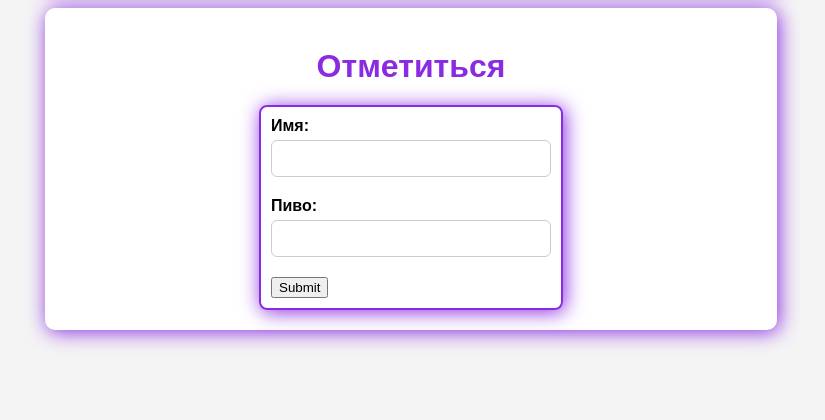
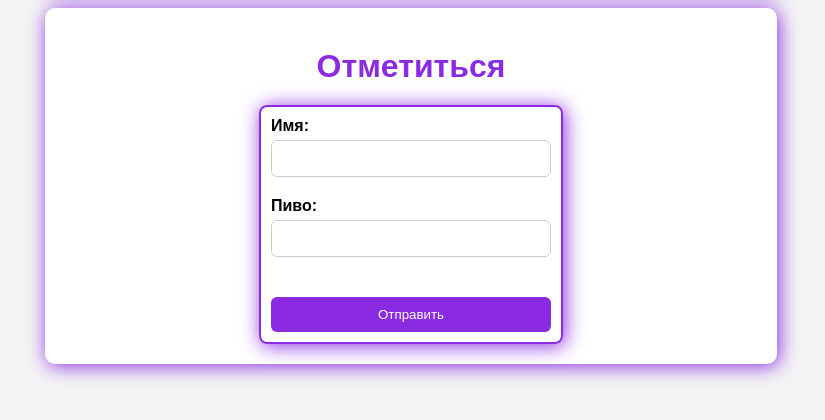
Before and after one commit to pudge063/pivnuha_space, a PHP site: page / in a window 1280 px wide. Shown: the part 354-774 px from the top of the page, without its empty margins (229-1054 px from the left). Run offline with PHP 8.4, Linux system fonts and the light colour scheme; data that the repository does not hold is empty; some libraries are stand-ins or nearby versions.

Commit message:
fix captcha v2

```diff
--- a/src/index.php
+++ b/src/index.php
@@ -78,13 +78,9 @@ require_once __DIR__ . '/model/crud.php';
                 <label for="beer">Пиво: </label>
                 <input type="text" name="beer" id="beer" required maxlength="10" />
             </div>
+            <div class="g-recaptcha" data-sitekey="6LdV-kUqAAAAAODJHAcR6uzeS240zN3zwSNC9slo"></div>
             <div>
-                <!-- <input type="submit" name="submit" value="Отправить" /> -->
-                <button class="g-recaptcha"
-                    data-sitekey="6LdJ9kUqAAAAACwPRLF4m1lLVHJ7lC7m9OC4C5R3"
-                    data-callback='onSubmit'
-                    data-action='submit'>Submit
-                </button>
+                <input type="submit" name="submit" value="Отправить" />
             </div>
         </form>
 
```
